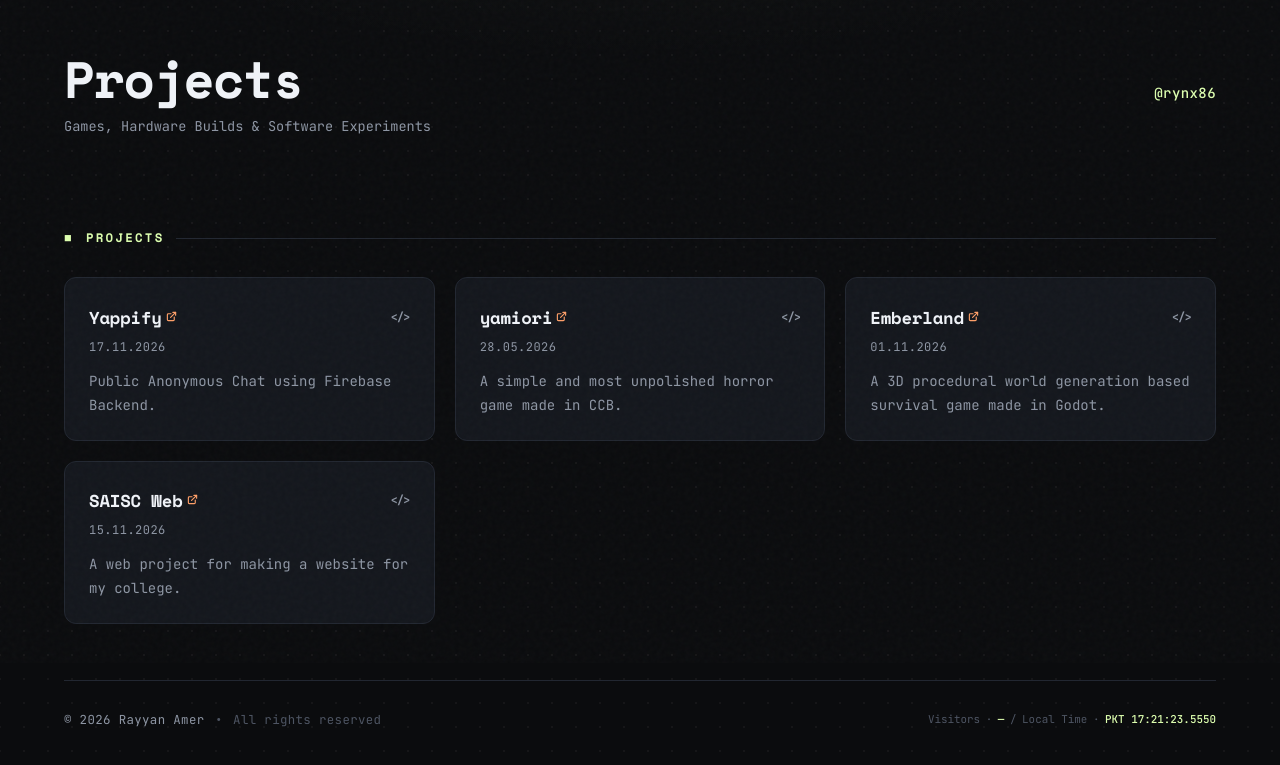
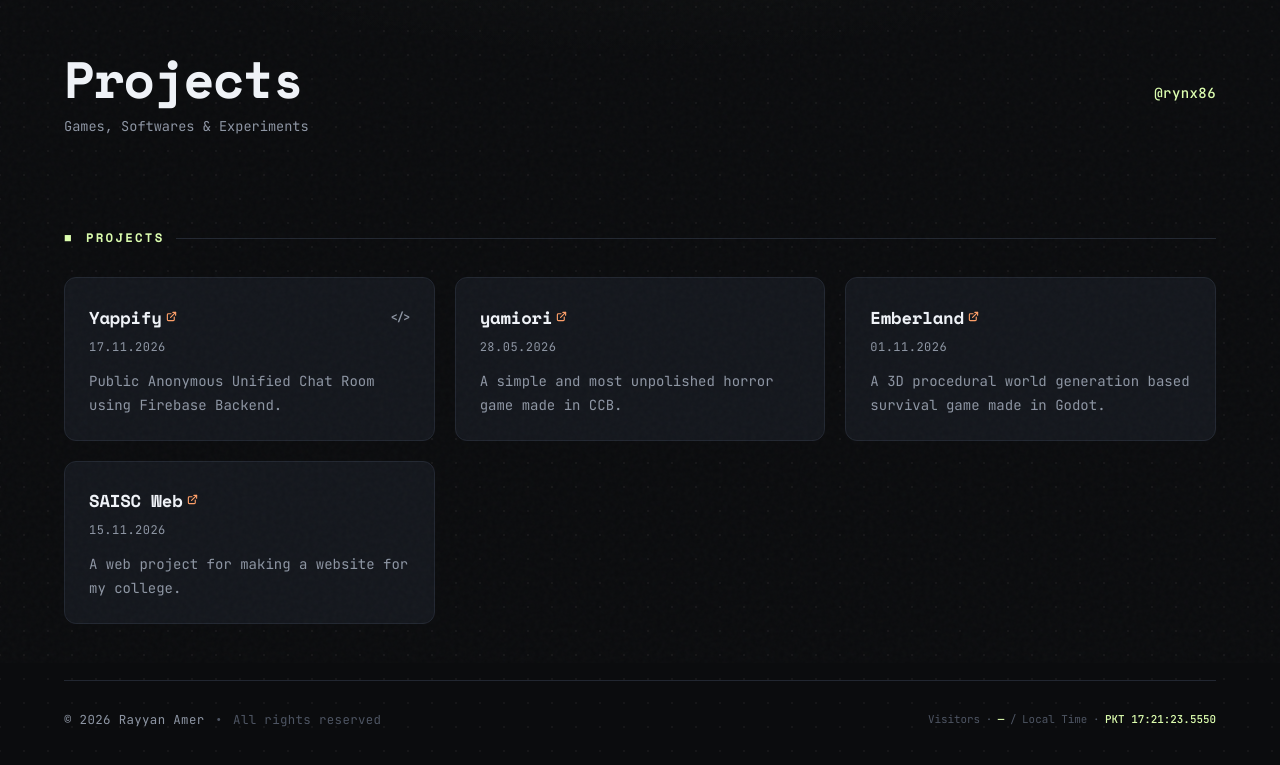
Before and after one commit to rayyanamer/rayyanamer.github.io, a plain HTML site: page projects.html in a window 1280 px wide. Shown: the part 137-902 px from the top of the page. Drawn offline with nearby package versions, Linux system fonts and the light colour scheme.

Commit message:
Update projects.html

```diff
--- a/projects.html
+++ b/projects.html
@@ -5,7 +5,6 @@
 <meta charset="utf-8"/>
 <meta content="width=device-width, initial-scale=1.0" name="viewport"/>
 <title>Projects | Rayyan Amer (@rynx86)</title>
-<!-- Imported Google Fonts for refined monospaced typography -->
 <link href="https://fonts.googleapis.com" rel="preconnect"/>
 <link crossorigin="" href="https://fonts.gstatic.com" rel="preconnect"/>
 <link href="https://fonts.googleapis.com/css2?family=JetBrains+Mono:ital,wght@0,300;0,400;0,500;0,700;1,400&amp;family=Space+Mono:wght@400;700&amp;display=swap" rel="stylesheet"/>
@@ -471,7 +470,7 @@
 <span class="handle">@rynx86</span>
 </div>
 <div class="subtitle-row">
-<span>Games, Hardware Builds &amp; Software Experiments</span>
+<span>Games, Softwares &amp; Experiments</span>
 </div>
 </header>
 
@@ -490,7 +489,7 @@
 <span class="project-date">17.11.2026</span>
 </div>
 <p class="project-desc">
-Public Anonymous Chat using Firebase Backend.
+Public Anonymous Unified Chat Room using Firebase Backend.
 </p>
 </li>
 
@@ -499,7 +498,6 @@ Public Anonymous Chat using Firebase Backend.
 <div class="project-header">
 <div class="project-title-row">
 <h3 class="project-title"><a href="https://rayyanamer.itch.io/yamiori" rel="noopener noreferrer" target="_blank">yamiori</a></h3>
-<a class="source-code-link" href="https://github.com/rayyanamer/yamiori" rel="noopener noreferrer" target="_blank" title="View Source Code">&lt;/&gt;</a>
 </div>
 <span class="project-date">28.05.2026</span>
 </div>
@@ -512,7 +510,6 @@ A simple and most unpolished horror game made in CCB.
 <div class="project-header">
 <div class="project-title-row">
 <h3 class="project-title"><a href="https://rayyanamer.itch.io/emberland" rel="noopener noreferrer" target="_blank">Emberland</a></h3>
-<a class="source-code-link" href="https://github.com/rayyanamer/emberland" rel="noopener noreferrer" target="_blank" title="View Source Code">&lt;/&gt;</a>
 </div>
 <span class="project-date">01.11.2026</span>
 </div>
@@ -525,7 +522,6 @@ A 3D procedural world generation based survival game made in Godot.
 <div class="project-header">
 <div class="project-title-row">
 <h3 class="project-title"><a href="https://rayyanamer.github.io/projects/saisc/saisc_beta8.html" rel="noopener noreferrer" target="_blank">SAISC Web</a></h3>
-<a class="source-code-link" href="https://github.com/rayyanamer/saisc-web" rel="noopener noreferrer" target="_blank" title="View Source Code">&lt;/&gt;</a>
 </div>
 <span class="project-date">15.11.2026</span>
 </div>
```
